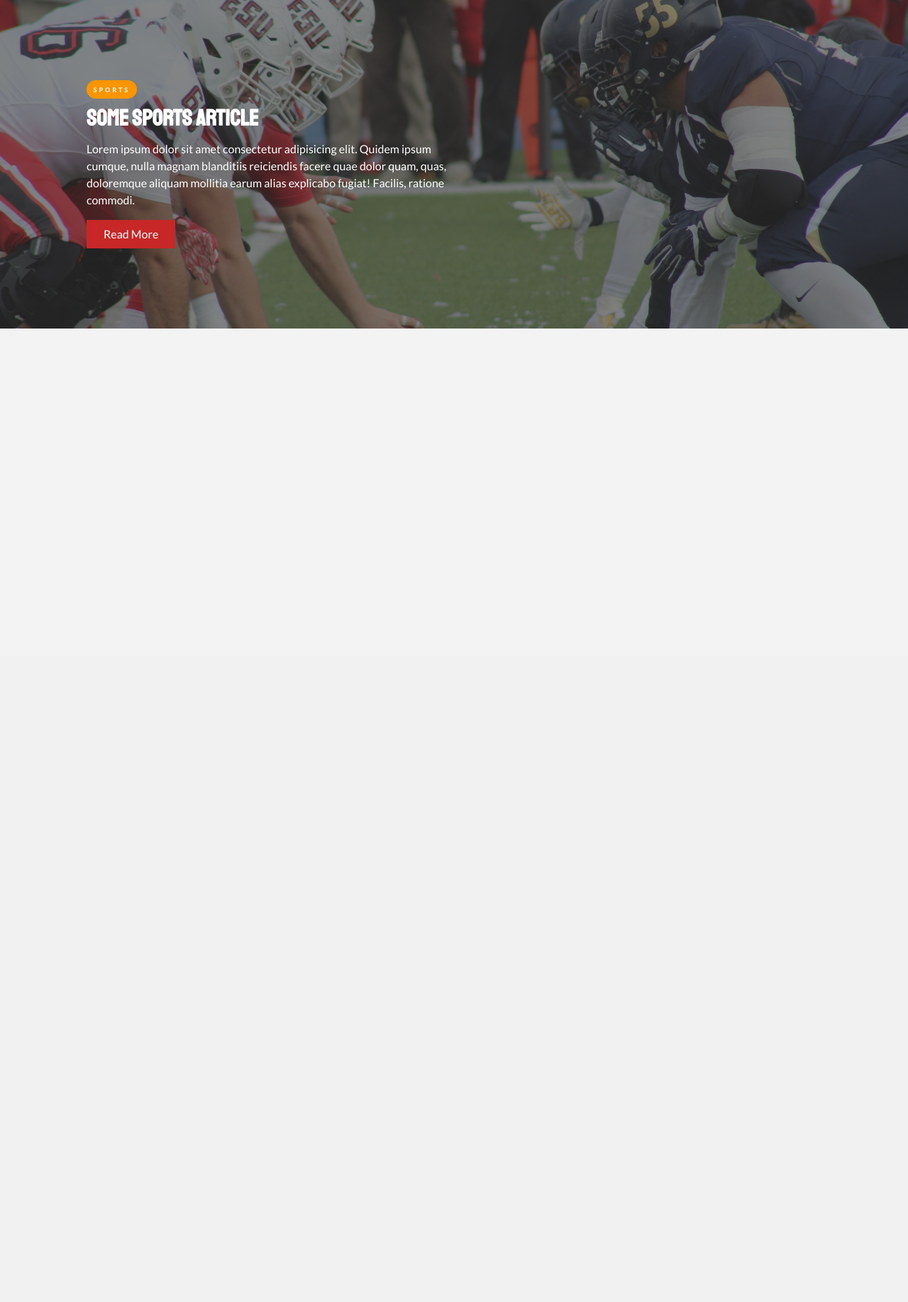
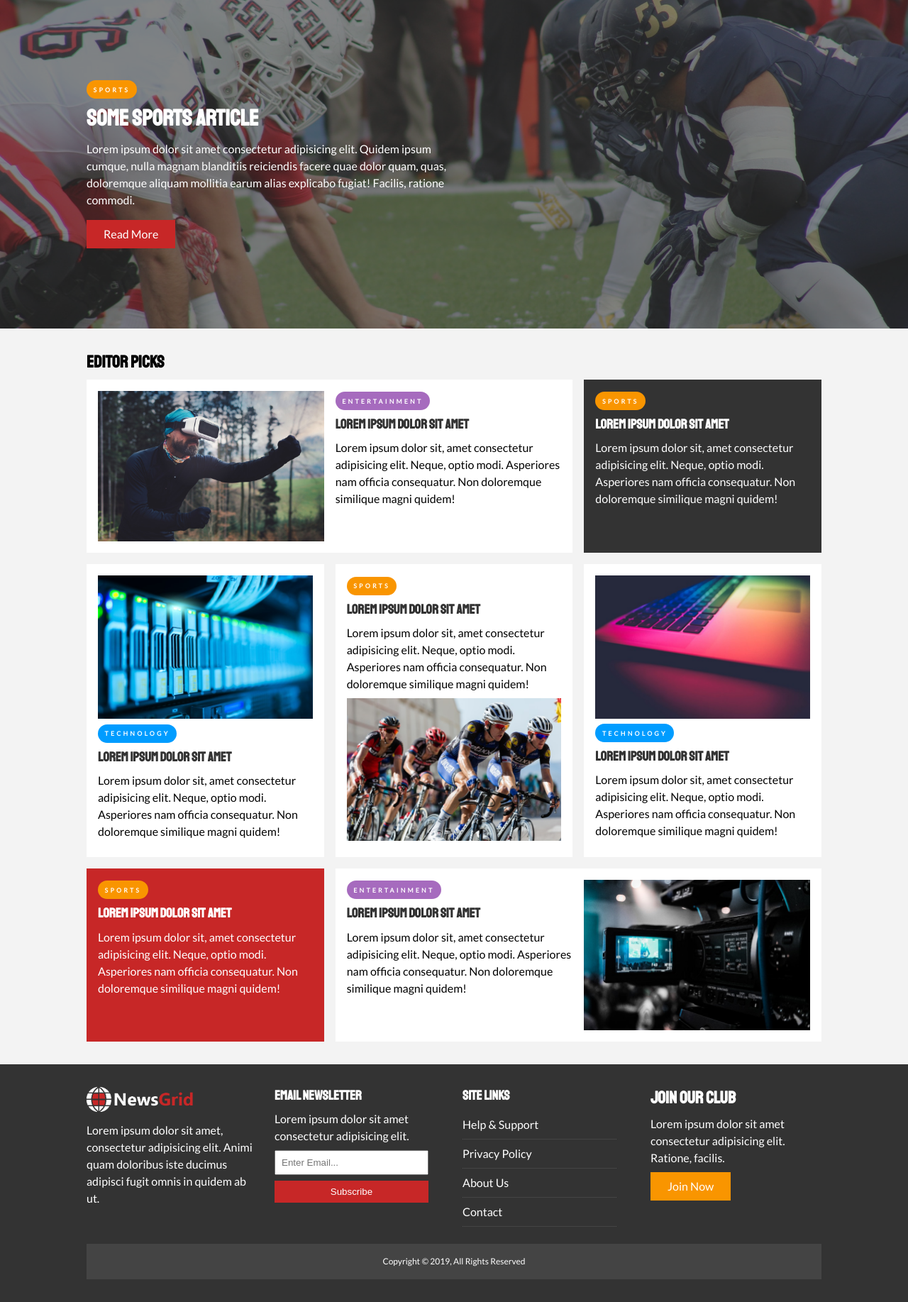
Before and after one commit to sergeykirpik/traversy-html-course, a PHP site: page /newsgrid/index.html in a window 1280 px wide. Shown: the part 75-1910 px from the top of the page at 71% size. Before the commit the page ends 538 px from the top, so only its background shows below. Run offline with PHP 8.4, Linux system fonts and the light colour scheme.

Commit message:
Home Page is ready

```diff
--- a/newsgrid/css/style.css
+++ b/newsgrid/css/style.css
@@ -25,6 +25,10 @@ body {
   line-height: 1.5;
   background: var(--light-color);
   height: 1000px;
+}
+
+p {
+  margin: 0.5rem 0;
 }
 
 a {
@@ -107,6 +111,44 @@ h1, h2, h3, h4, h5, h6 {
 
 .btn:hover {
   opacity: 0.9;
+}
+
+.card {
+  background: #fff;
+  padding: 1rem;
+}
+
+.bg-dark,
+.bg-dark a,
+.bg-dark h2,
+.bg-dark  {
+  background: var(--dark-color);
+  color: #fff;
+}
+
+.bg-primary,
+.bg-primary a {
+  background: var(--primary-color);
+  color: #fff;
+}
+
+.bg-secondary {
+  background: var(--secondary-color);
+  color: #fff;
+}
+
+.py-1 { padding: 1.5rem 0 }
+.py-2 { padding: 2rem 0 }
+.py-3 { padding: 3rem 0 }
+
+.p-1 { padding: 1.5rem }
+.p-2 { padding: 2rem }
+.p-3 { padding: 3rem }
+
+.list li {
+  padding: .5rem 0;
+  border-bottom: 1px dotted #555;
+  width: 90%;
 }
 
 /* Navigation */
@@ -193,3 +235,67 @@ h1, h2, h3, h4, h5, h6 {
 #showcase p {
   margin-bottom: 1rem;
 }
+
+/* Home Articles */
+#home-articles .articles-container {
+  display: grid;
+  grid-template-columns: repeat(3, 1fr);
+  grid-gap: 1rem;
+}
+
+#home-articles .card:first-child {
+  grid-column: 1 / span 2;
+  display: grid;
+  grid-template-columns: repeat(2, 1fr);
+  grid-gap: 1rem;
+  /* align-items: center; */
+}
+
+#home-articles .card:last-child {
+  grid-column: 2 / span 2;
+  display: grid;
+  grid-template-columns: repeat(2, 1fr);
+  grid-gap: 1rem;
+}
+
+/* Footer */
+#main-footer {
+  background: var(--dark-color);
+  color: #fff;
+}
+
+#main-footer img {
+  width: 150px;
+}
+
+#main-footer a {
+  color: #fff;
+}
+
+#main-footer a:hover {
+  color: var(--primary-color);
+}
+
+#main-footer .footer-container {
+  display: grid;
+  grid-template-columns: repeat(4, 1fr);
+  grid-gap: 1.5rem;
+}
+
+#main-footer .footer-container > *:last-child {
+  background: #444;
+  grid-column: 1 / span 4;
+  text-align: center;
+  padding: 0.5rem;
+  font-size: 0.75rem;
+}
+
+#main-footer input[type='email'] {
+  width: 90%;
+  padding: 0.5rem;
+  margin-bottom: 0.5rem;
+}
+
+#main-footer input[type='submit'] {
+  width: 90%;
+}
--- a/newsgrid/index.html
+++ b/newsgrid/index.html
@@ -48,5 +48,123 @@
       </div>
     </div>
   </header>
+
+  <!-- Home Articles -->
+  <section id="home-articles" class="py-2">
+    <div class="container">
+      <h2>Editor Picks</h2>
+      <div class="articles-container">
+
+        <article class="card">
+          <img src="img/articles/ent1.jpg" alt="">
+          <div>
+            <div class="category category-ent">Entertainment</div>
+            <h3>
+              <a href="article.html">Lorem ipsum dolor sit amet</a>
+            </h3>
+            <p>Lorem ipsum dolor sit, amet consectetur adipisicing elit. Neque, optio modi. Asperiores nam officia consequatur. Non doloremque similique magni quidem!</p>
+          </div>
+        </article>
+
+        <article class="card bg-dark">
+          <div class="category category-sports">Sports</div>
+          <h3>
+            <a href="article.html">Lorem ipsum dolor sit amet</a>
+          </h3>
+          <p>Lorem ipsum dolor sit, amet consectetur adipisicing elit. Neque, optio modi. Asperiores nam officia consequatur. Non doloremque similique magni quidem!</p>
+        </article>
+
+        <article class="card">
+          <img src="img/articles/tech1.jpg" alt="">
+          <div class="category category-tech">Technology</div>
+          <h3>
+            <a href="article.html">Lorem ipsum dolor sit amet</a>
+          </h3>
+          <p>Lorem ipsum dolor sit, amet consectetur adipisicing elit. Neque, optio modi. Asperiores nam officia consequatur. Non doloremque similique magni quidem!</p>
+        </article>
+
+        <article class="card">
+          <div class="category category-sports">Sports</div>
+          <h3>
+            <a href="article.html">Lorem ipsum dolor sit amet</a>
+          </h3>
+          <p>Lorem ipsum dolor sit, amet consectetur adipisicing elit. Neque, optio modi. Asperiores nam officia consequatur. Non doloremque similique magni quidem!</p>
+          <img src="img/articles/sports1.jpg" alt="">
+        </article>
+
+        <article class="card">
+          <img src="img/articles/tech2.jpg" alt="">
+          <div class="category category-tech">Technology</div>
+          <h3>
+            <a href="article.html">Lorem ipsum dolor sit amet</a>
+          </h3>
+          <p>Lorem ipsum dolor sit, amet consectetur adipisicing elit. Neque, optio modi. Asperiores nam officia consequatur. Non doloremque similique magni quidem!</p>
+        </article>
+
+        <article class="card bg-primary">
+          <div class="category category-sports">Sports</div>
+          <h3>
+            <a href="article.html">Lorem ipsum dolor sit amet</a>
+          </h3>
+          <p>Lorem ipsum dolor sit, amet consectetur adipisicing elit. Neque, optio modi. Asperiores nam officia consequatur. Non doloremque similique magni quidem!</p>
+        </article>
+
+        <article class="card">
+          <div>
+            <div class="category category-ent">Entertainment</div>
+            <h3>
+              <a href="article.html">Lorem ipsum dolor sit amet</a>
+            </h3>
+            <p>Lorem ipsum dolor sit, amet consectetur adipisicing elit. Neque, optio modi. Asperiores nam officia consequatur. Non doloremque similique magni quidem!</p>
+          </div>
+          <img src="img/articles/ent2.jpg" alt="">
+        </article>
+
+
+      </div> <!-- articles-container -->
+
+    </div> <!-- container -->
+  </section>
+
+  <!-- Footer -->
+  <footer id="main-footer" class="py-2">
+    <div class="container footer-container">
+
+      <div>
+        <img src="img/logo_light.png" alt="NewsGrid">
+        <p>Lorem ipsum dolor sit amet, consectetur adipisicing elit. Animi quam doloribus iste ducimus adipisci fugit omnis in quidem ab ut.</p>
+      </div>
+
+      <div>
+        <h3>Email Newsletter</h3>
+        <p>Lorem ipsum dolor sit amet consectetur adipisicing elit.</p>
+        <form>
+          <input type="email" placeholder="Enter Email...">
+          <input type="submit" value="Subscribe" class="btn btn-primary">
+        </form>
+      </div>
+
+      <div>
+        <h3>Site Links</h3>
+        <ul class="list">
+          <li><a href="#">Help & Support</a></li>
+          <li><a href="#">Privacy Policy</a></li>
+          <li><a href="#">About Us</a></li>
+          <li><a href="#">Contact</a></li>
+        </ul>
+      </div>
+
+      <div>
+        <h2>Join Our Club</h2>
+        <p>Lorem ipsum dolor sit amet consectetur adipisicing elit. Ratione, facilis.</p>
+        <a href="#" class="btn btn-secondary">Join Now</a>
+      </div>
+
+      <div>
+        <p>Copyright &copy; 2019, All Rights Reserved</p>
+      </div>
+
+    </div> <!-- footer-container -->
+  </footer>
 </body>
 </html>
```
